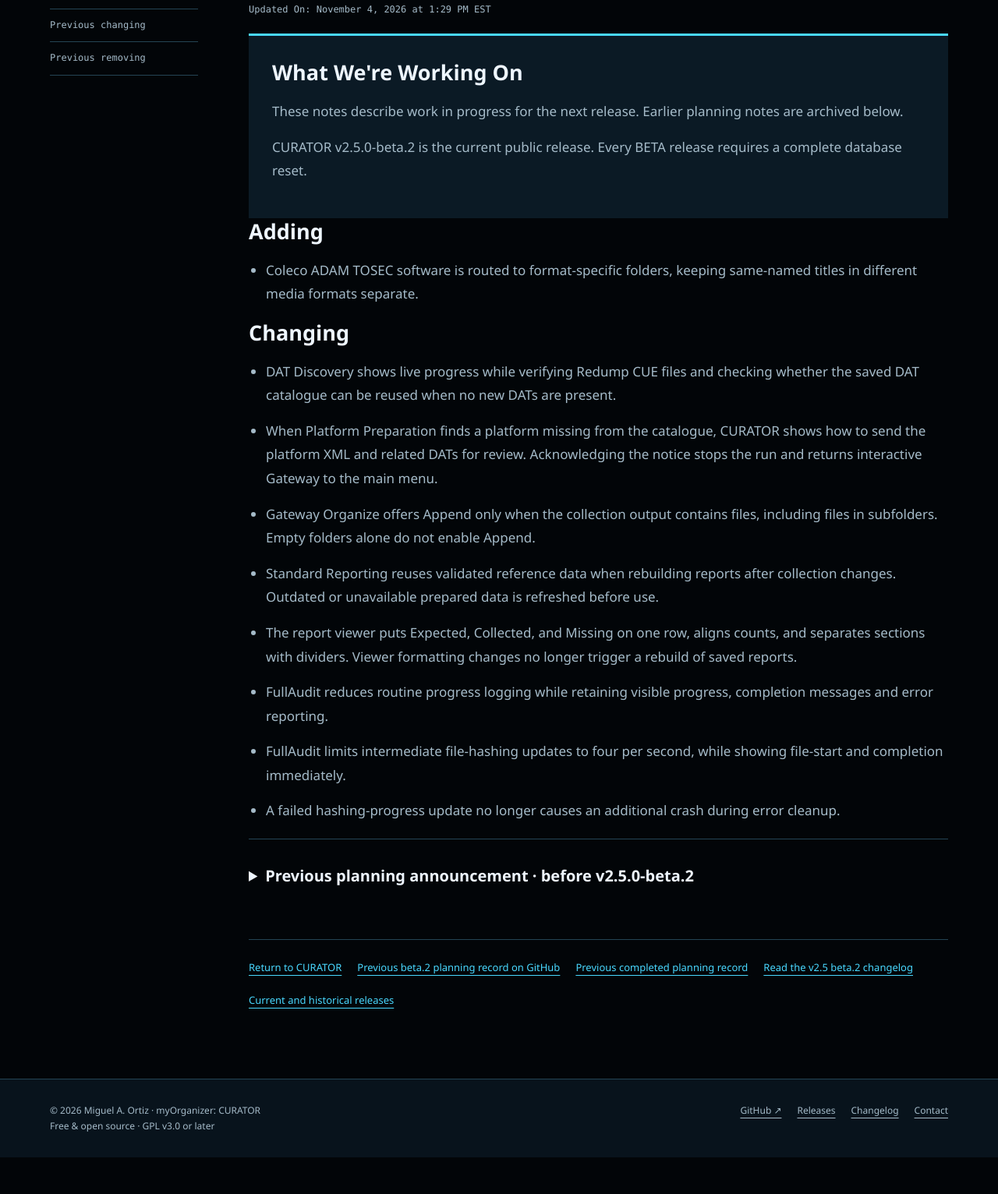
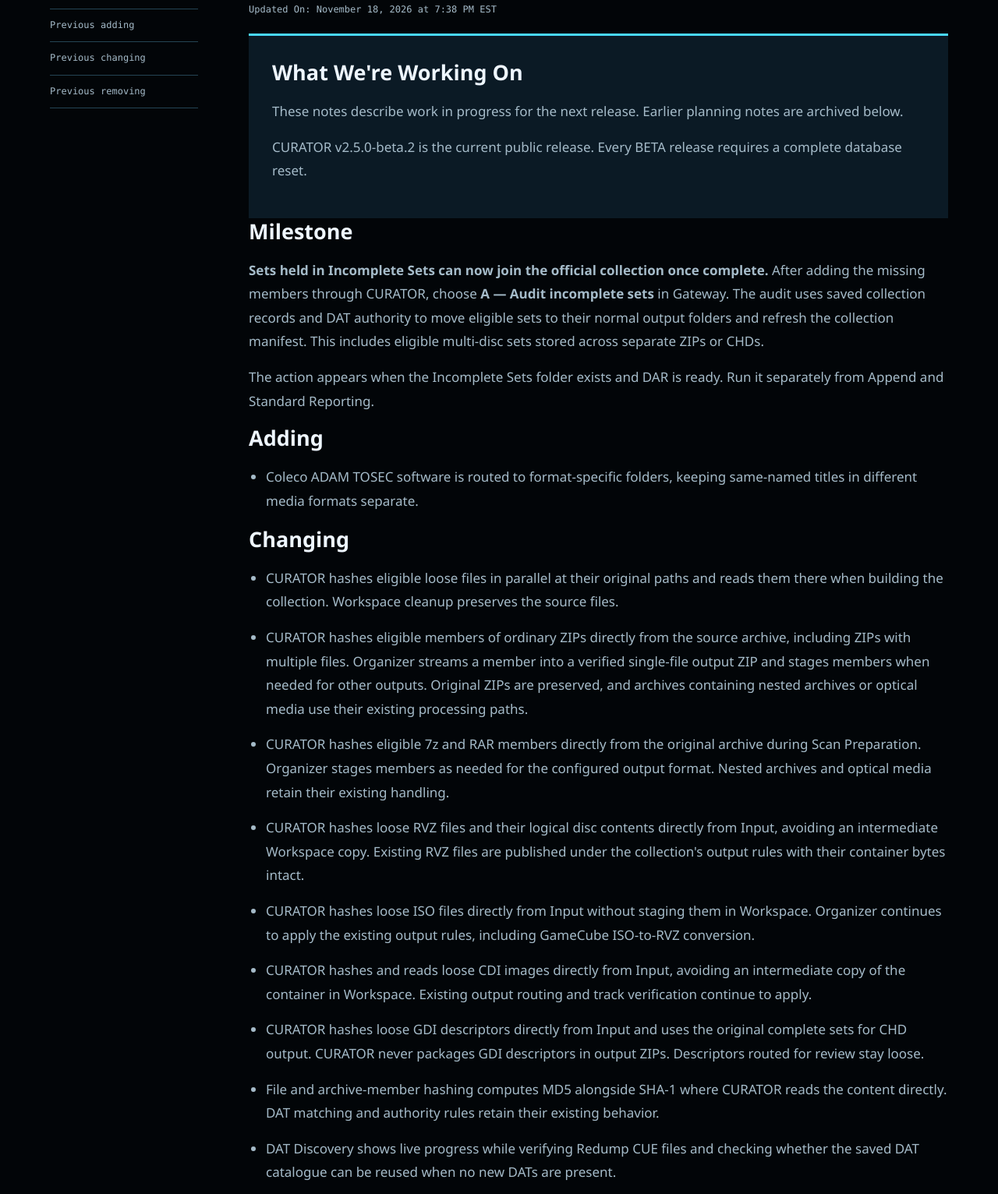
Before and after one commit to Jiraiya1969/myOrganizer-CURATOR, a plain HTML site: page upcoming.html in a window 1280 px wide. Shown: the part 348-1880 px from the top of the page at 78% size. Before the commit the page ends 1833 px from the top, so only its background shows below. Drawn offline with Linux system fonts and the light colour scheme.

Commit message:
Publish Vanity Card 028 and updated planning notes

```diff
--- a/sitemap.xml
+++ b/sitemap.xml
@@ -3,7 +3,7 @@
 
     <url>
         <loc>https://myorganizerhq.com/</loc>
-        <lastmod>2026-11-16</lastmod>
+        <lastmod>2026-11-18</lastmod>
         <changefreq>weekly</changefreq>
         <priority>1.0</priority>
     </url>
@@ -31,7 +31,7 @@
 
     <url>
         <loc>https://myorganizerhq.com/upcoming</loc>
-        <lastmod>2026-11-04</lastmod>
+        <lastmod>2026-11-18</lastmod>
         <changefreq>weekly</changefreq>
         <priority>0.7</priority>
     </url>
--- a/upcoming.html
+++ b/upcoming.html
@@ -12,23 +12,33 @@
 
 <link rel="stylesheet" href="/site.css?v=cursor-1">
 </head>
-<body><a class="skip" href="#main">Skip to content</a><header><div class="wrap header"><a class="brand" href="/"><small>myOrganizer</small>CURATOR<span class="brand-cursor" aria-hidden="true">▮</span></a><nav aria-label="Main navigation"><a href="/">Home</a><a class="workbench-nav" href="/#development">Workbench</a><a href="/releases">Releases</a><a href="/changelog">Changelog</a><a href="/upcoming">Upcoming</a><a href="/documentation/">Documentation</a><a href="/about">About</a></nav></div></header><div class="wrap page-shell"><aside class="side-index"><div class="eyebrow">03 / Workbench</div><a href="#planning-notice-title">What we're working on</a><a href="#current-adding">Adding</a><a href="#current-changing">Changing</a><a href="#adding">Previous adding</a><a href="#changing">Previous changing</a><a href="#removing">Previous removing</a></aside><main class="inner-page" id="main">
+<body><a class="skip" href="#main">Skip to content</a><header><div class="wrap header"><a class="brand" href="/"><small>myOrganizer</small>CURATOR<span class="brand-cursor" aria-hidden="true">▮</span></a><nav aria-label="Main navigation"><a href="/">Home</a><a class="workbench-nav" href="/#development">Workbench</a><a href="/releases">Releases</a><a href="/changelog">Changelog</a><a href="/upcoming">Upcoming</a><a href="/documentation/">Documentation</a><a href="/about">About</a></nav></div></header><div class="wrap page-shell"><aside class="side-index"><div class="eyebrow">03 / Workbench</div><a href="#planning-notice-title">What we're working on</a><a href="#current-milestone">Milestone</a><a href="#current-adding">Adding</a><a href="#current-changing">Changing</a><a href="#adding">Previous adding</a><a href="#changing">Previous changing</a><a href="#removing">Previous removing</a></aside><main class="inner-page" id="main">
         <div class="eyebrow">CURATOR Planning Record</div>
         <h1>Planned Changes for Next Release</h1>
         <p class="updated-on">
             Updated On:
-            <time datetime="2026-11-04T13:29:10-05:00">November 4, 2026 at 1:29 PM EST</time>
+            <time datetime="2026-11-18T19:38:39-05:00">November 18, 2026 at 7:38 PM EST</time>
         </p>
 
         <section class="planning-notice" aria-labelledby="planning-notice-title"><h2 id="planning-notice-title">What We're Working On</h2><p>These notes describe work in progress for the next release. Earlier planning notes are archived below.</p><p>CURATOR v2.5.0-beta.2 is the current public release. Every BETA release requires a complete database reset.</p></section>
 
+<section aria-labelledby="current-milestone"><h2 id="current-milestone">Milestone</h2><p><strong>Sets held in Incomplete Sets can now join the official collection once complete.</strong> After adding the missing members through CURATOR, choose <strong>A — Audit incomplete sets</strong> in Gateway. The audit uses saved collection records and DAT authority to move eligible sets to their normal output folders and refresh the collection manifest. This includes eligible multi-disc sets stored across separate ZIPs or CHDs.</p><p>The action appears when the Incomplete Sets folder exists and DAR is ready. Run it separately from Append and Standard Reporting.</p></section>
 <section aria-labelledby="current-adding"><h2 id="current-adding">Adding</h2><ul>
 <li>Coleco ADAM TOSEC software is routed to format-specific folders, keeping same-named titles in different media formats separate.</li>
 </ul></section>
 <section aria-labelledby="current-changing"><h2 id="current-changing">Changing</h2><ul>
+<li>CURATOR hashes eligible loose files in parallel at their original paths and reads them there when building the collection. Workspace cleanup preserves the source files.</li>
+<li>CURATOR hashes eligible members of ordinary ZIPs directly from the source archive, including ZIPs with multiple files. Organizer streams a member into a verified single-file output ZIP and stages members when needed for other outputs. Original ZIPs are preserved, and archives containing nested archives or optical media use their existing processing paths.</li>
+<li>CURATOR hashes eligible 7z and RAR members directly from the original archive during Scan Preparation. Organizer stages members as needed for the configured output format. Nested archives and optical media retain their existing handling.</li>
+<li>CURATOR hashes loose RVZ files and their logical disc contents directly from Input, avoiding an intermediate Workspace copy. Existing RVZ files are published under the collection's output rules with their container bytes intact.</li>
+<li>CURATOR hashes loose ISO files directly from Input without staging them in Workspace. Organizer continues to apply the existing output rules, including GameCube ISO-to-RVZ conversion.</li>
+<li>CURATOR hashes and reads loose CDI images directly from Input, avoiding an intermediate copy of the container in Workspace. Existing output routing and track verification continue to apply.</li>
+<li>CURATOR hashes loose GDI descriptors directly from Input and uses the original complete sets for CHD output. CURATOR never packages GDI descriptors in output ZIPs. Descriptors routed for review stay loose.</li>
+<li>File and archive-member hashing computes MD5 alongside SHA-1 where CURATOR reads the content directly. DAT matching and authority rules retain their existing behavior.</li>
 <li>DAT Discovery shows live progress while verifying Redump CUE files and checking whether the saved DAT catalogue can be reused when no new DATs are present.</li>
 <li>When Platform Preparation finds a platform missing from the catalogue, CURATOR shows how to send the platform XML and related DATs for review. Acknowledging the notice stops the run and returns interactive Gateway to the main menu.</li>
-<li>Gateway Organize offers Append only when the collection output contains files, including files in subfolders. Empty folders alone do not enable Append.</li>
+<li>Gateway Organize offers Append whenever the collection output contains any entry, including an empty folder.</li>
+<li>File Discovery captures existing output metadata in one pass when appending to a collection.</li>
 <li>Standard Reporting reuses validated reference data when rebuilding reports after collection changes. Outdated or unavailable prepared data is refreshed before use.</li>
 <li>The report viewer puts Expected, Collected, and Missing on one row, aligns counts, and separates sections with dividers. Viewer formatting changes no longer trigger a rebuild of saved reports.</li>
 <li>FullAudit reduces routine progress logging while retaining visible progress, completion messages and error reporting.</li>
```
Also changed, not shown: index.html (+5 -5 lines).
